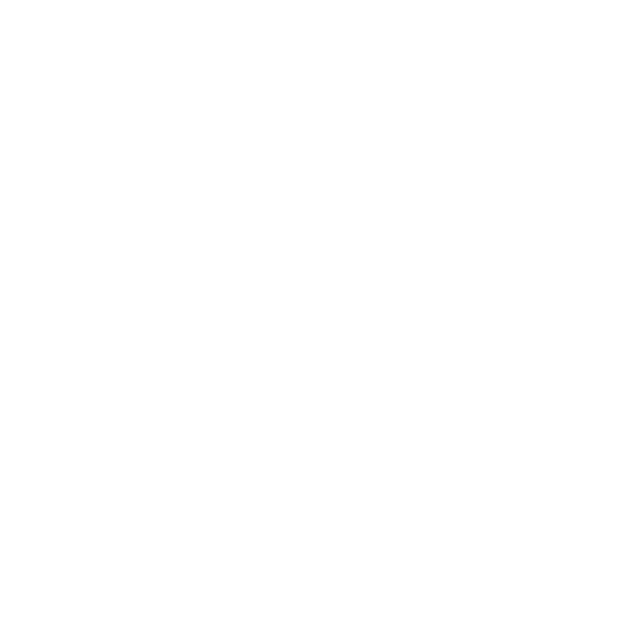
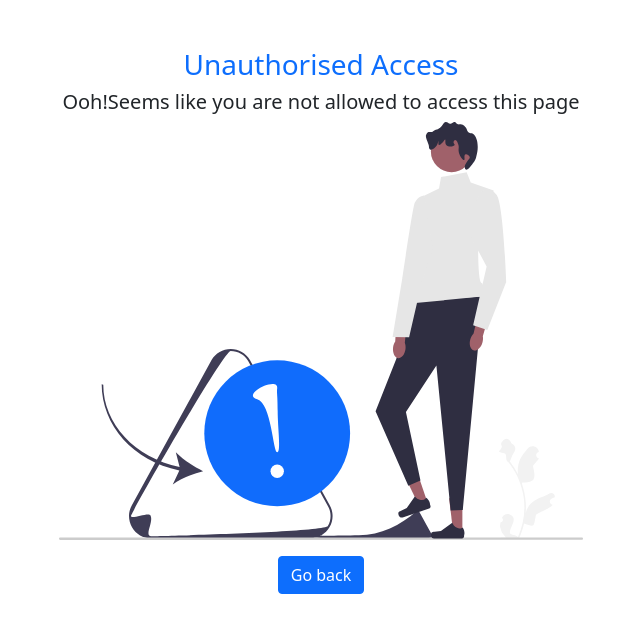
Before and after one commit to sofia-shaheen-siddiqua/ticket-crm, a React (Create React App) app: page /unauthorised in a window 1280 px wide. Before the commit this address had no page. Shown: the top 632 px of the page, without its empty margins (319-959 px from the left). Built offline with nearby package versions, Linux system fonts and the light colour scheme.

Commit message:
add 404 and unauthorised pages

```diff
--- a/src/App.js
+++ b/src/App.js
@@ -7,6 +7,8 @@
 import Customer from './pages/Customer';
 import Engineer from './pages/Engineer';
 import RequiredAuth from './components/RequiredAuth';
+import NotFound from './components/NotFound';
+import Unauthorised from './components/Unauthorised';
 import './App.css';
 
 const roles = {
@@ -36,6 +38,9 @@
           <Route path='/engineer' element={<Engineer />} />
         </Route>
 
+        <Route path='/unauthorised' element={<Unauthorised />} ></Route>
+        <Route path='/*' element={<NotFound />} ></Route>
+
       </Routes>
     </Router>
   );
--- /dev/null
+++ b/src/components/NotFound.js
@@ -0,0 +1,22 @@
+import React from 'react';
+import notFoundSvg from '../assets/404.svg';
+import { useNavigate } from 'react-router-dom';
+
+const NotFound = () => {
+    let navigate = useNavigate();
+
+    const goBack = () => {
+        navigate(-1);
+    }
+    return (
+        <div className='mt-5 text-center'>
+            <h2>Oops!The page you are looking for does not exist</h2>
+            <img src={notFoundSvg} alt='404 page'></img>
+            <div >
+                <button className='btn btn-primary' onClick={goBack}>Go back</button>
+            </div>
+        </div>
+    )
+}
+
+export default NotFound
--- /dev/null
+++ b/src/components/Unauthorised.js
@@ -0,0 +1,25 @@
+import React from 'react';
+import { useNavigate } from 'react-router-dom';
+import unAuthSvg from '../assets/unauthorised.svg';
+
+
+const Unauthorised = () => {
+    let navigate = useNavigate();
+
+    const goBack = () => {
+        navigate(-1)
+    }
+
+    return (
+        <div className='text-center mt-5'>
+            <h3 className='text-primary'>Unauthorised Access</h3>
+            <h5>Ooh!Seems like you are not allowed to access this page</h5>
+            <img src={unAuthSvg} alt='unauth svg'></img>
+            <div className='mt-3'>
+                <button className='btn btn-primary' onClick={goBack}>Go back</button>
+            </div>
+        </div>
+    )
+}
+
+export default Unauthorised
```
Also changed, not shown: src/assets/404.svg (added), src/assets/unauthorised.svg (added).
